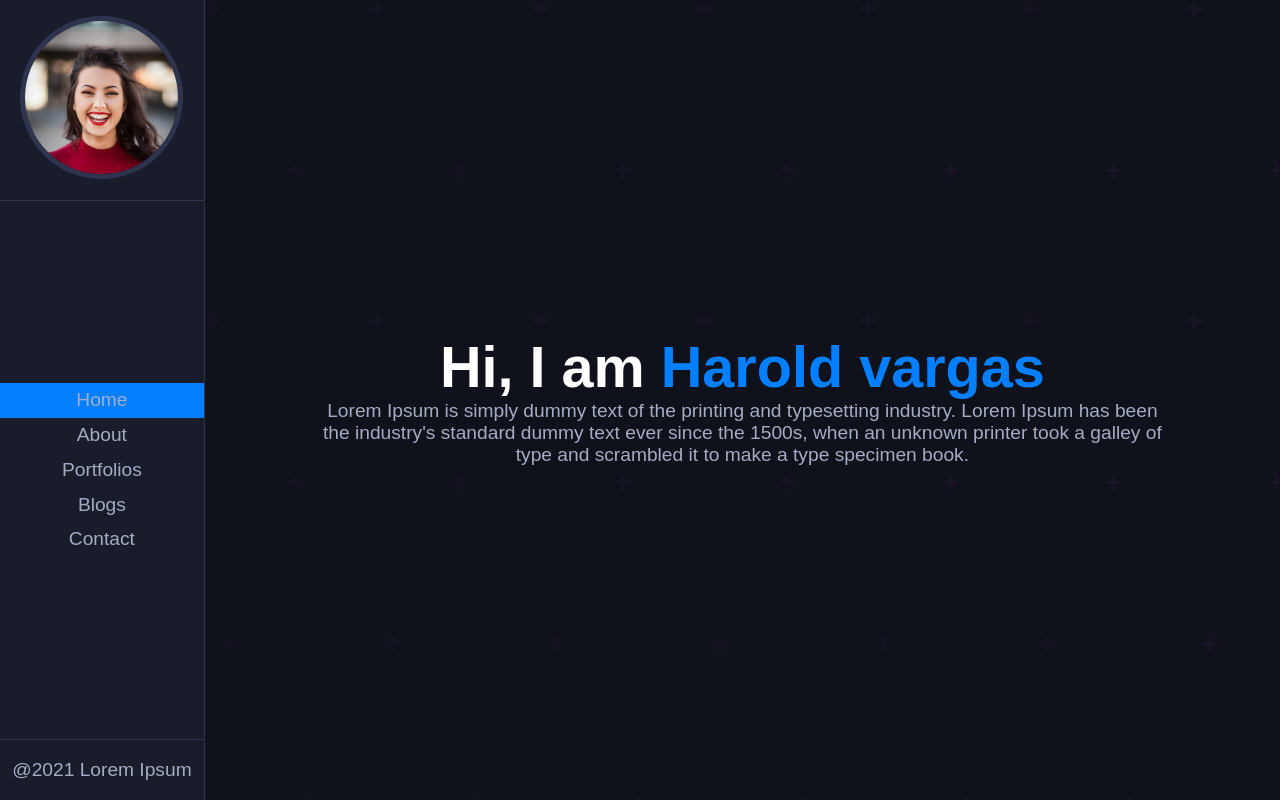
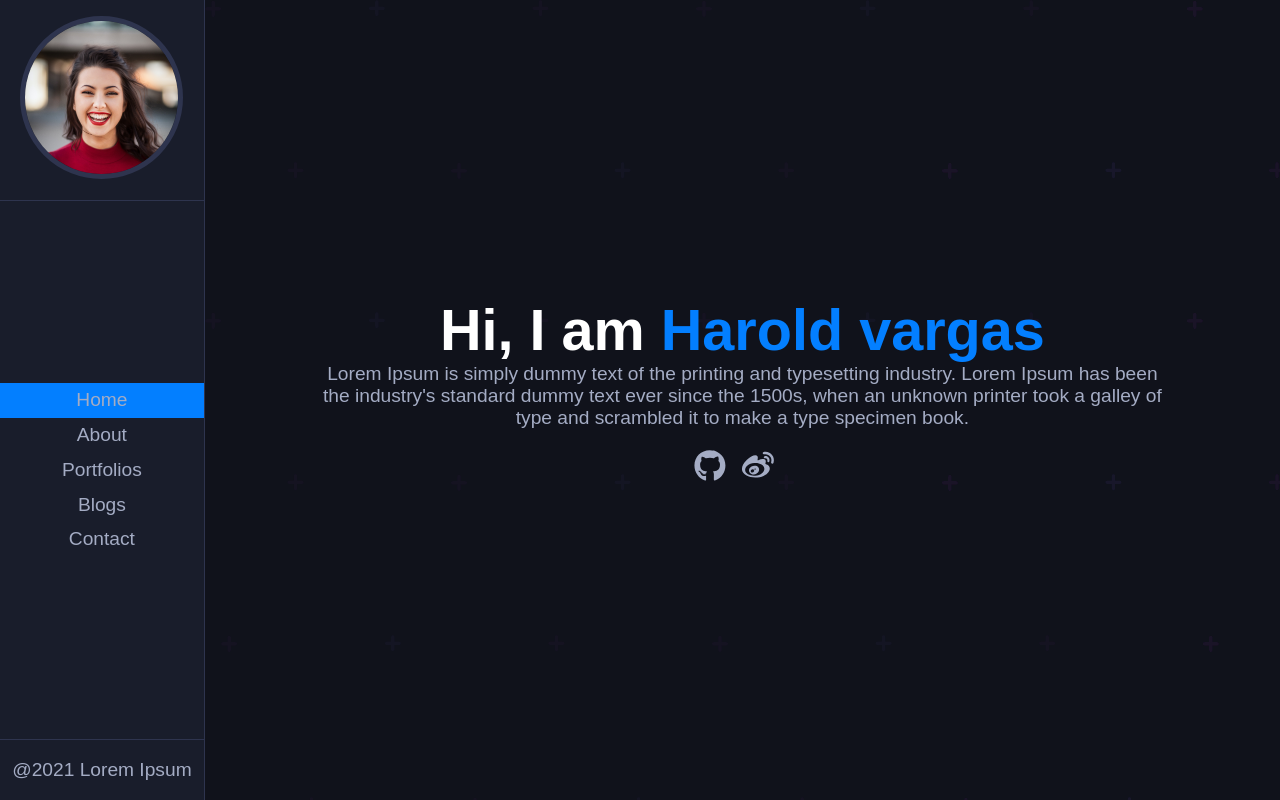
Before and after one commit to andresdias24/my-portfolio, a React (Create React App) app: page / in a window 1280 px wide. Built offline with nearby package versions, Linux system fonts and the light colour scheme.

Commit message:
create routers and props of componet in pages

```diff
--- a/src/App.css
+++ b/src/App.css
@@ -1,6 +1,7 @@
 @import './styles/_layout.css';
 @import './styles/_navbar.css';
 @import './styles/_typography.css';
+@import './styles/_tittle.css';
 
 * {
     padding: 0;
--- a/src/App.js
+++ b/src/App.js
@@ -1,7 +1,11 @@
 import './App.css';
 import  NavBar from './Components/NavBar';
 import HomePage from './Pages/HomePage';
-
+import  AboutPage from './Pages/AboutPage'
+import  Blogs from './Pages/Blogs'
+import  Contact from './Pages/Contact'
+import  PortfolioPage from './Pages/PortfolioPage'
+import {Switch, Route} from 'react-router-dom'
 function App() {
   return (
     <div className="App">
@@ -10,7 +14,23 @@ function App() {
       </div>
       <div className="main-content">
         <div className="content">
-          <HomePage />
+          <Switch>
+            <Route path="/" exact>
+              <HomePage />
+            </Route>
+            <Route path="/about" exact>
+              <AboutPage />
+            </Route>
+            <Route path="/blogs" exact>
+              <Blogs />
+            </Route>
+            <Route path="/contact" exact>
+              <Contact />
+            </Route>
+            <Route path="/portfolio" exact>
+              <PortfolioPage />
+            </Route>
+          </Switch>
         </div>
       </div>
     </div>
--- a/src/Components/NavBar.js
+++ b/src/Components/NavBar.js
@@ -22,7 +22,7 @@ function Navbar() {
                         </NavLink>
                     </li>
                     <li className="nav-item">
-                        <NavLink to="/portfolios" exact activeClassName="active">
+                        <NavLink to="/portfolio" exact activeClassName="active">
                             Portfolios
                         </NavLink>
                     </li>
--- /dev/null
+++ b/src/Components/Tittle.js
@@ -0,0 +1,16 @@
+import React from 'react'
+
+function Tittle({tittle, span}) {
+    return (
+        <div className="tittle">
+            <h3>
+                {tittle}
+                <span>
+                    {span}
+                </span>
+            </h3>
+        </div>
+    )
+}
+
+export default Tittle
--- /dev/null
+++ b/src/Pages/AboutPage.js
@@ -0,0 +1,12 @@
+import React from 'react'
+import Title from '../Components/Tittle'
+
+function AboutPage() {
+    return (
+        <div className="AboutPages">
+            <Title  tittle={'Aboutme'} span={'About me'}/>
+        </div>
+    )
+}
+
+export default AboutPage
--- /dev/null
+++ b/src/Pages/Blogs.js
@@ -0,0 +1,11 @@
+import React from 'react'
+
+function Blogs() {
+    return (
+        <div>
+            <h>blogs page</h>
+        </div>
+    )
+}
+
+export default Blogs
--- /dev/null
+++ b/src/Pages/Contact.js
@@ -0,0 +1,11 @@
+import React from 'react'
+
+function Contact() {
+    return (
+        <div>
+            <h1>Contact page</h1>
+        </div>
+    )
+}
+
+export default Contact
--- a/src/Pages/HomePage.js
+++ b/src/Pages/HomePage.js
@@ -1,5 +1,8 @@
-import React from 'react'
-
+import React from 'react';
+import {faWeibo} from  '@fortawesome/free-brands-svg-icons'
+import {faGithub} from  '@fortawesome/free-brands-svg-icons'
+import {FontAwesomeIcon} from '@fortawesome/react-fontawesome';
+import {Link} from 'react-router-dom';
 function HomePage() {
     return (
         <div className="HomePage">
@@ -12,8 +15,12 @@ function HomePage() {
                     Lorem Ipsum is simply dummy text of the printing and typesetting industry. Lorem Ipsum has been the industry's standard dummy text ever since the 1500s, when an unknown printer took a galley of type and scrambled it to make a type specimen book.
                 </p>
                 <div className="icons">
-
-
+                <Link className="icon-holder">
+                        <FontAwesomeIcon icon={faGithub} className="icon gh"/>
+                    </Link>
+                    <Link className="icon-holder">
+                        <FontAwesomeIcon icon={faWeibo} className="icon web"/>
+                    </Link>
                 </div>
             </header>
 
--- /dev/null
+++ b/src/Pages/PortfolioPage.js
@@ -0,0 +1,11 @@
+import React from 'react'
+
+function PortfolioPage() {
+    return (
+        <div>
+            <h1> porfolios page</h1>
+        </div>
+    )
+}
+
+export default PortfolioPage
--- a/src/styles/_typography.css
+++ b/src/styles/_typography.css
@@ -19,3 +19,26 @@
 .h-sub-text {
     text-align: center;
 }
+.icons {
+    display: flex;
+    align-items: center;
+    justify-content: center;
+    padding: 1.3rem 0
+}
+.icons .icon-holder {
+    margin-right: 1rem;
+}
+
+.icons .icon-holder .icon {
+    font-size: 2rem;
+    color: #a4acc4;
+    transition: all .3s ease-in-out;
+}
+
+.icons .icon-holder .gh:hover {
+    color: rgba(67, 35, 119, 0.788);
+}
+
+.icons .icon-holder .web:hover {
+    color: blue;
+}
```
Also changed, not shown: src/styles/_tittle.css (added).
